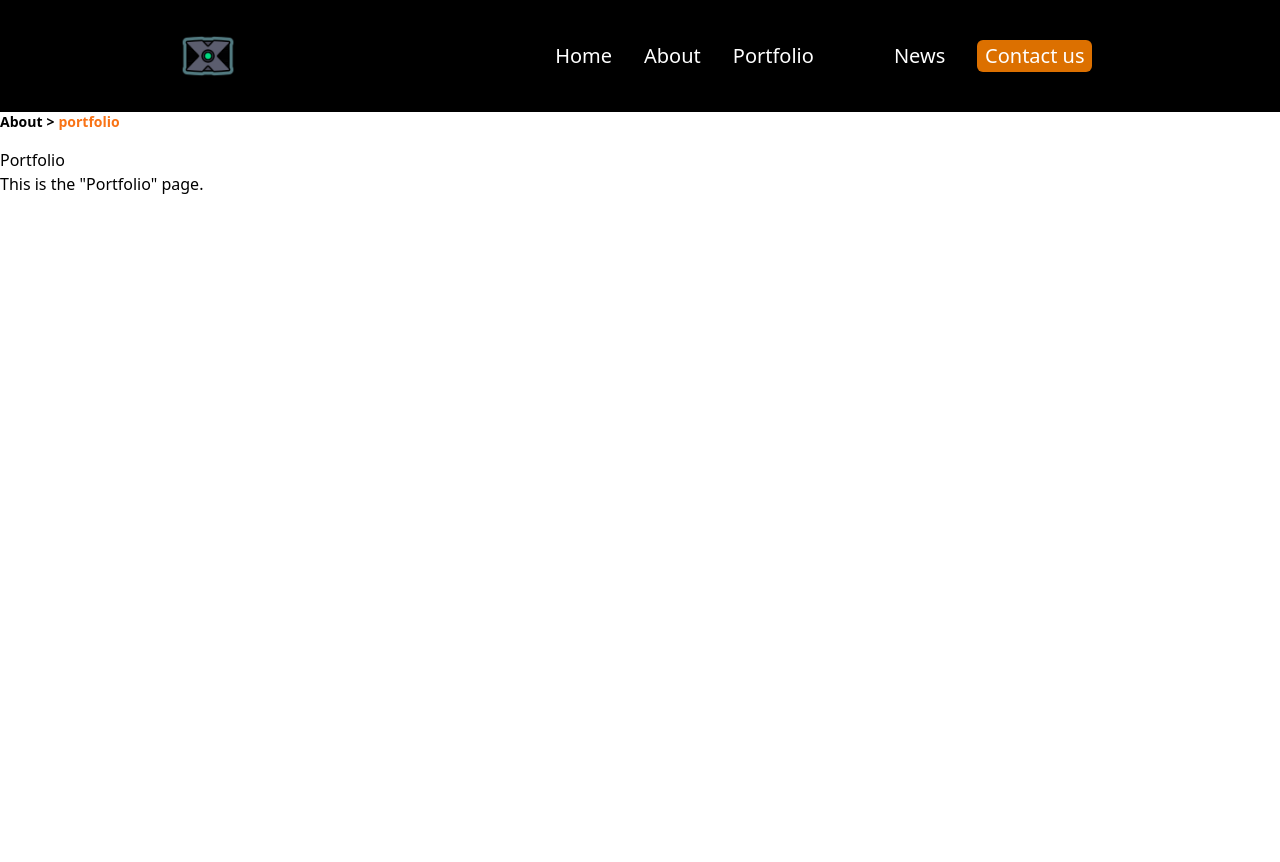
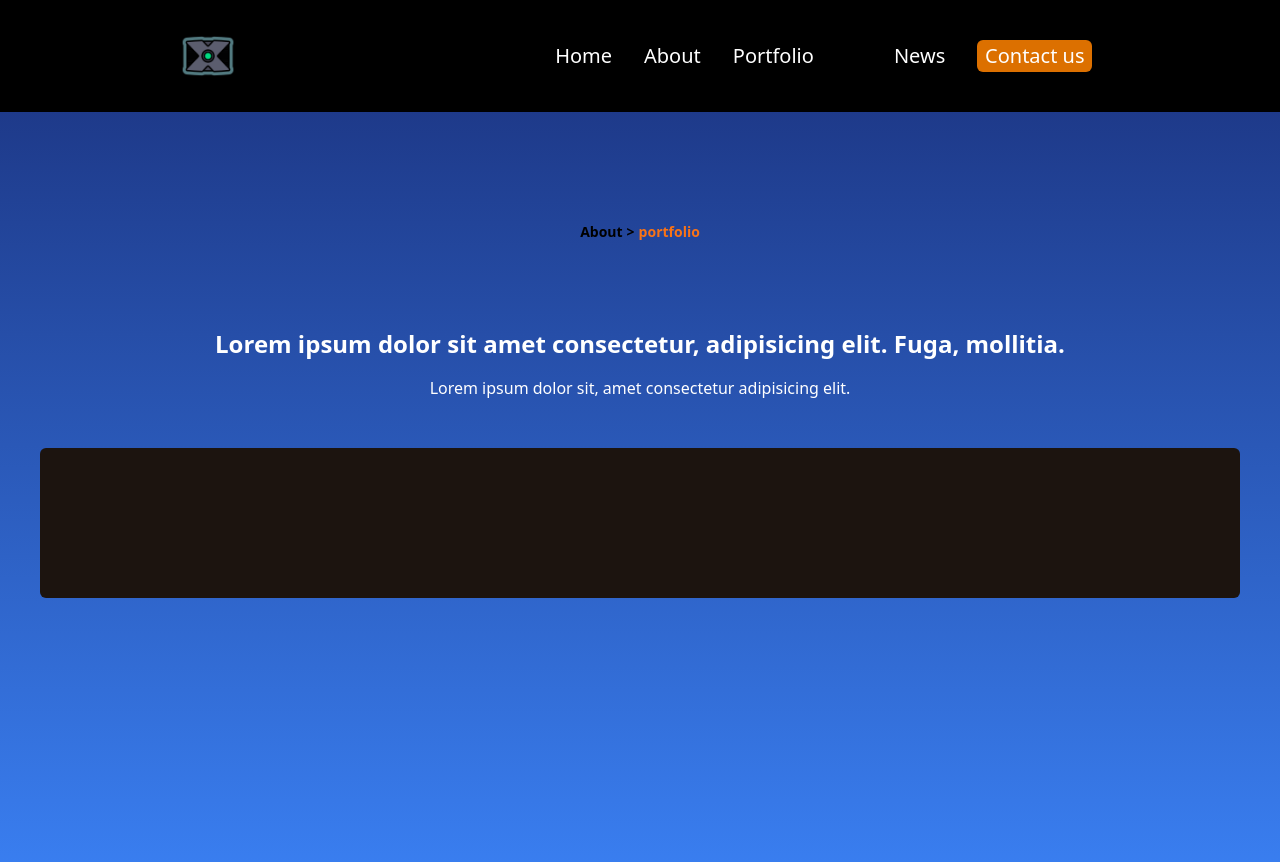
Before and after one commit to Kevin-ORojas/PageGaming, a React (Vite) app: page /portfolio in a window 1280 px wide. Shown: the top 862 px of the page. Before the commit the page ends 800 px from the top, so only its background shows below. Built offline with nearby package versions, Linux system fonts and the light colour scheme.

Commit message:
empezando la pagina de portfoio

```diff
--- a/src/pages/About.jsx
+++ b/src/pages/About.jsx
@@ -202,7 +202,7 @@ const About = () => {
         </article>
       </section>
 
-      <section className="w-full md:h-[750px] p-4">
+      <section className="w-full md:h-[450px] p-10">
         <article className="flex flex-col items-center justify-center  gap-2">
           <div className="my-8 text-center text-white font-semibold text-xl md:text-2xl">
             <h1>Lorem ipsum dolor, sit amet consectetur adipisicing.</h1>
--- a/src/pages/Portfolio.jsx
+++ b/src/pages/Portfolio.jsx
@@ -35,8 +35,8 @@ const Portfolio = () => {
   }, [location.pathname]);
 
   return (
-    <main>
-      <div className="text-black font-bold text-sm mb-4">
+    <main className="bg-gradient-to-b p-10 text-white from-blue-900  to-blue-500 min-h-screen">
+      <div className="text-black font-bold text-sm mb-4 flex justify-center items-center h-[20vh] ">
         {breadcrumbs.length > 0 && (
           <>
             <Link to="/">About</Link>
@@ -46,8 +46,14 @@ const Portfolio = () => {
         {breadcrumbs}
       </div>
       {/* Resto del contenido de la página */}
-      <h1>Portfolio</h1>
-      <p>This is the "Portfolio" page.</p>
+          <div className="text-center mb-12">
+            <h1 className="mb-4 text-2xl font-bold">Lorem ipsum dolor sit amet consectetur, adipisicing elit. Fuga, mollitia.</h1>
+            <p>Lorem ipsum dolor sit, amet consectetur adipisicing elit.</p>
+          </div>
+
+          <div className="bg-barraloop w-full h-[150px] rounded-md">
+
+          </div>
     </main>
   );
 };
```
